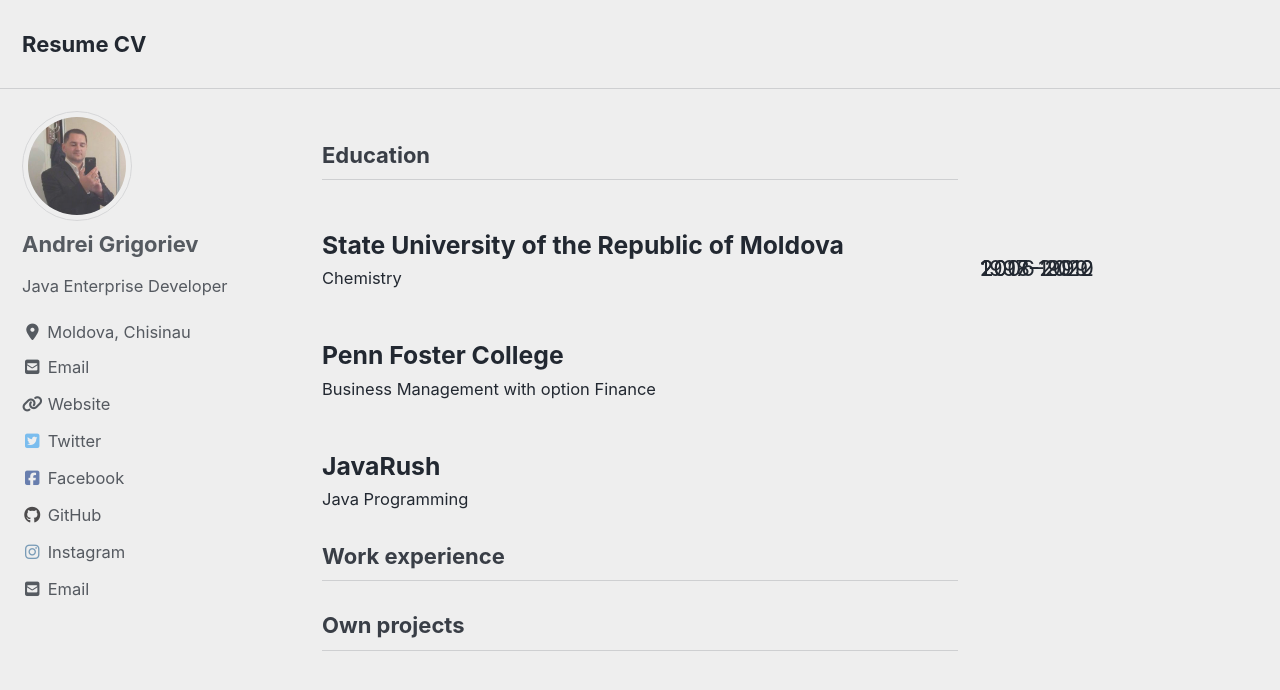
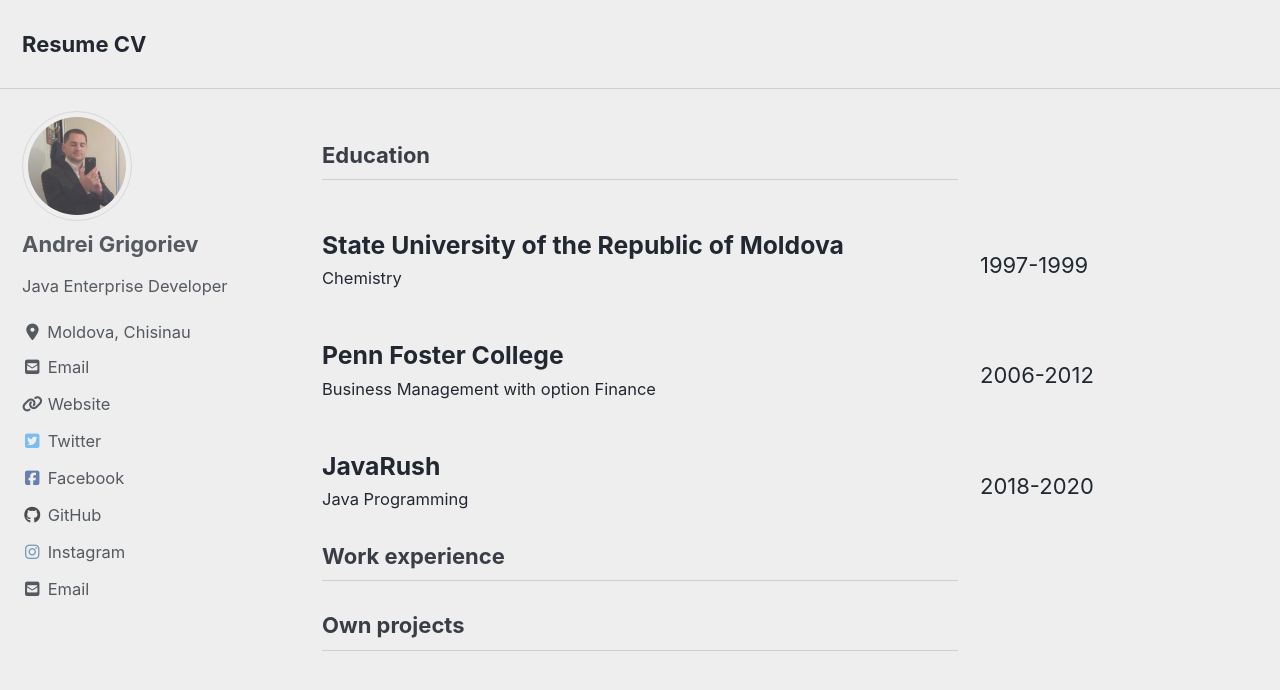
Before and after one commit to grigorievfinance/grigorievfinance.github.io, a Jekyll site: the page built from index.html, in a window 1280 px wide and 900 px high. Shown: the top 690 px of the window. Built offline with Jekyll 4.4.1, drawn with Linux system fonts in a browser that asks for light colours; cached includes are drawn as plain includes; nearby versions of some CDN libraries; the list of posts is cut into pages by our own code.

Commit message:
Update _sidebar.scss

```diff
--- a/_sass/minimal-mistakes/_sidebar.scss
+++ b/_sass/minimal-mistakes/_sidebar.scss
@@ -76,7 +76,7 @@
 
   @include breakpoint($large) {
     position: absolute;
-    top: 0;
+    margin-top: -10%;
     right: 0;
     width: $right-sidebar-width-narrow;
     margin-right: -1 * $right-sidebar-width-narrow;
```
